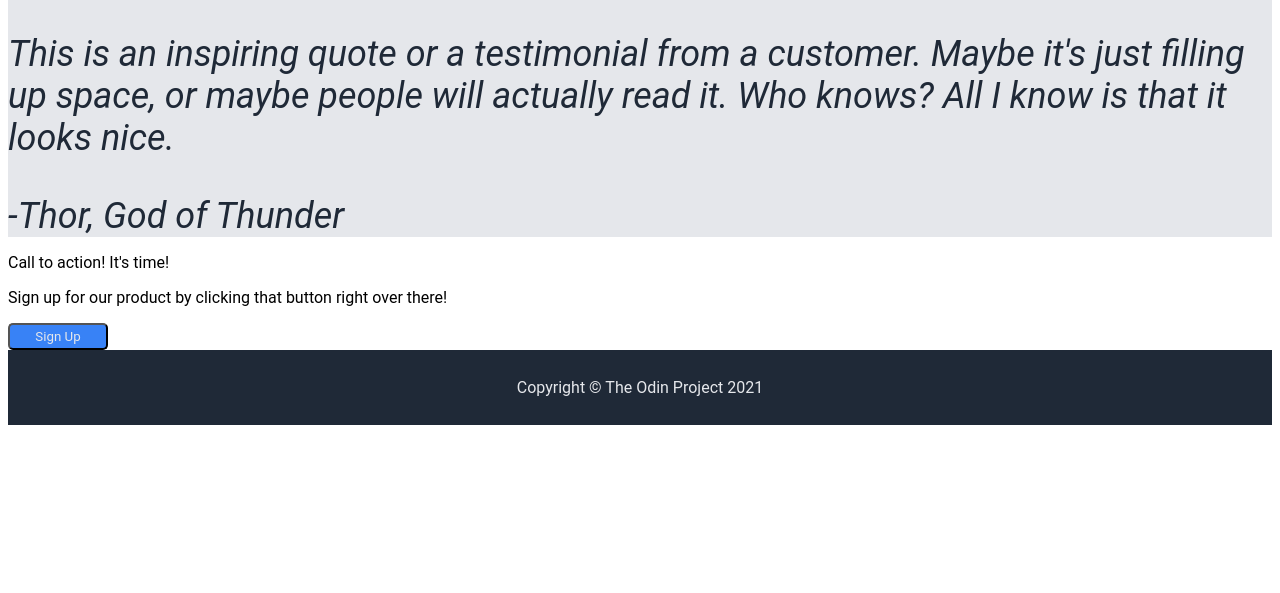
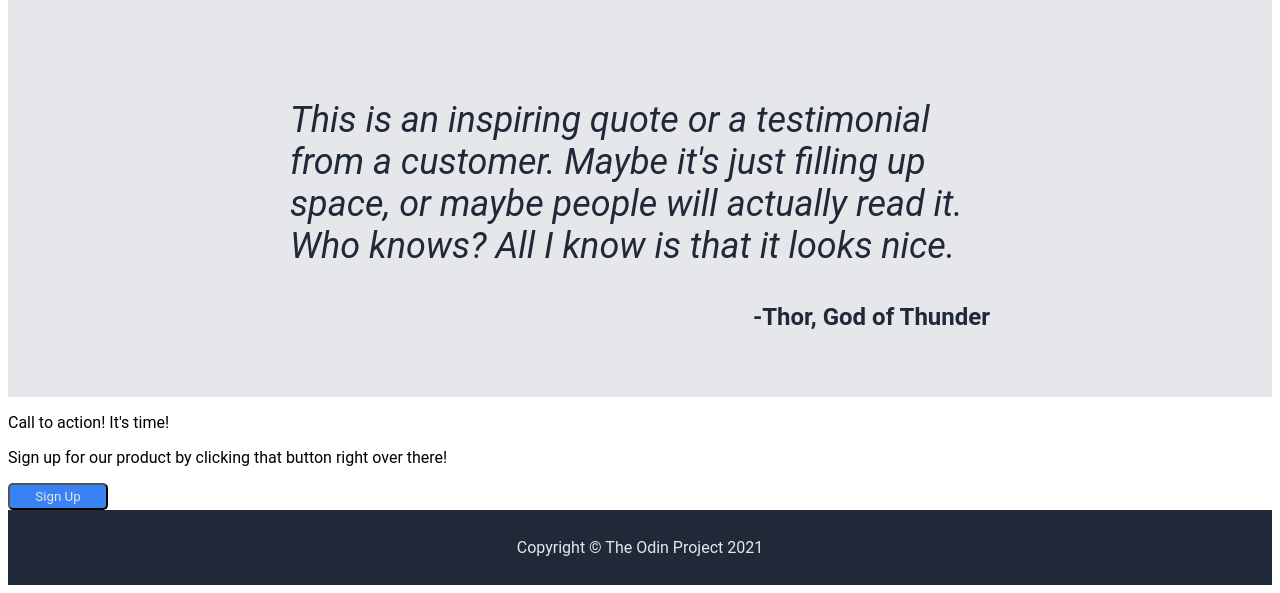
Before and after one commit to zandress/odin-landing-page, a plain HTML site: page index.html in a window 1280 px wide. Shown: the part 770-1363 px from the top of the page. Before the commit the page ends 1203 px from the top, so only its background shows below. Drawn offline with Linux system fonts and the light colour scheme.

Commit message:
finished quote section

```diff
--- a/style.css
+++ b/style.css
@@ -99,14 +99,30 @@ ul {
 
 .quotecontainer {
     background-color: #E5E7EB;
+    display: flex;
+    justify-content: center;
+    height: 400px;
 }
 
 .quote {
+    max-width: 700px;
+    display: flex;
+    flex-direction: column;
+    justify-content: center;
+    align-items: center;
+}
+
+.thorquote {
     font-size: 36px;
     font-style: italic;
     color: #1F2937;
-    display: flex;
-    flex-direction: column;
+}
+
+.cite {
+    align-self: flex-end;
+    font-size: 24px;
+    color: #1F2937;
+    font-weight: bold;
 }
 
 footer {
```
